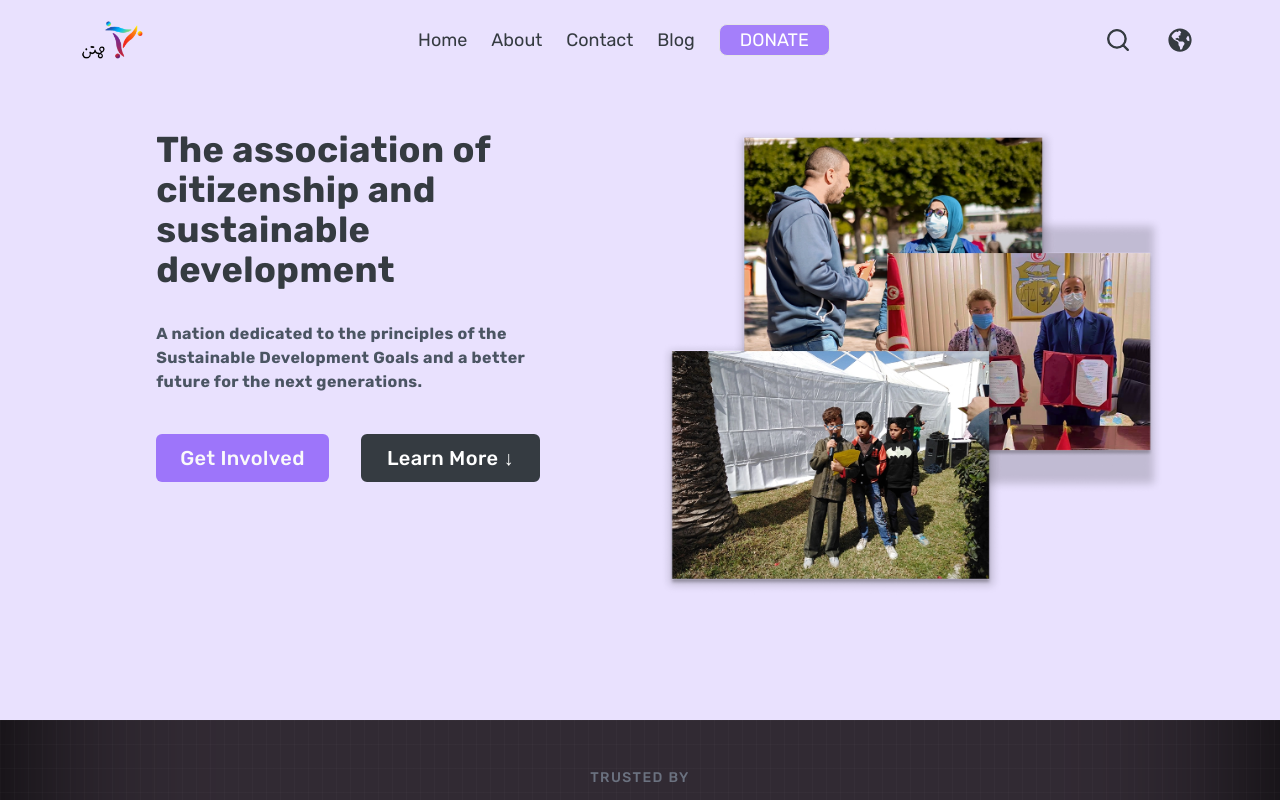
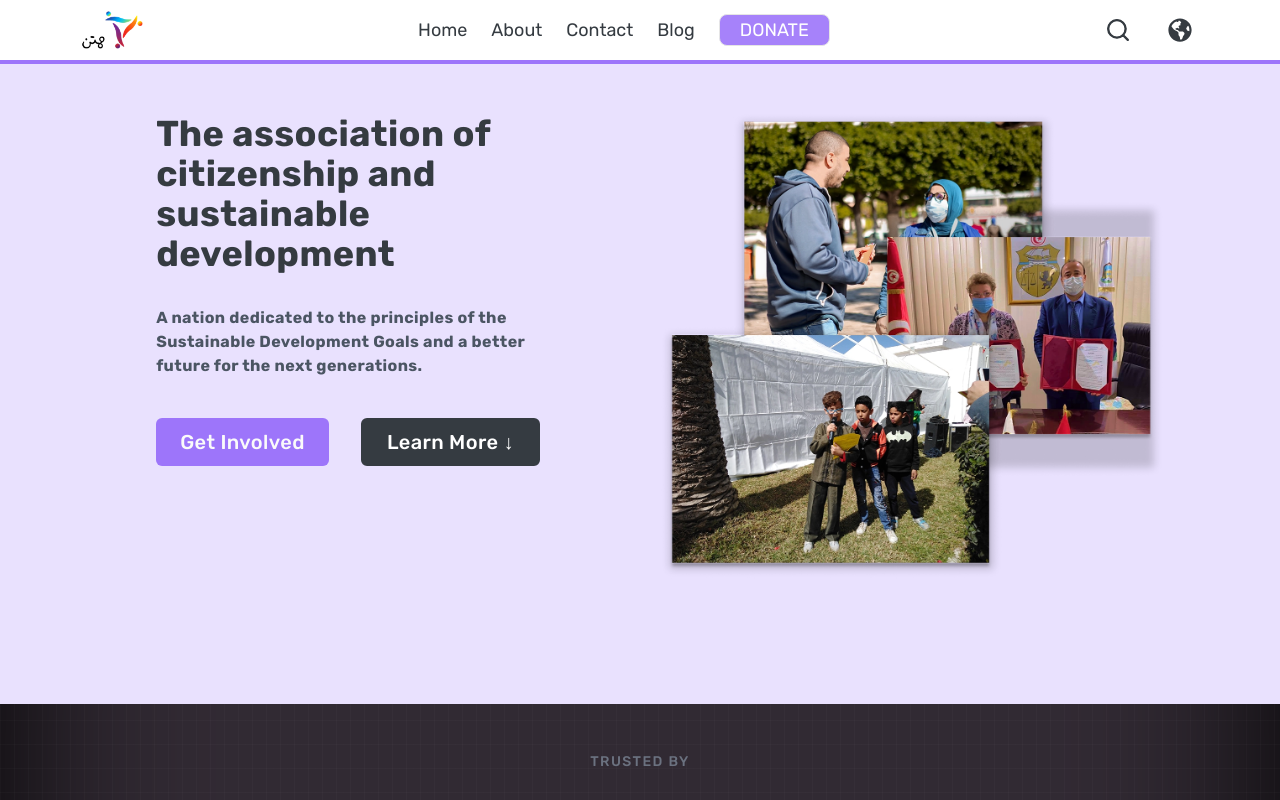
Before and after one commit to NourEssalam/front-momtan, a Next.js app: page / in a window 1280 px wide. Shown: the top 800 px of the page. Built offline with nearby package versions, Linux system fonts and the light colour scheme.

Commit message:
smooth sticky header

```diff
--- a/components/shared-components/Header.tsx
+++ b/components/shared-components/Header.tsx
@@ -16,8 +16,23 @@ import SwitchLanguage from "./SwitchLanguage";
 
 export default function Header() {
   const [open, setOpen] = useState(false);
+  const [sticky, setSticky] = useState("initial");
 
   useEffect(() => {
+    let lastScroll = 0;
+    const handleScroll = () => {
+      if (window.scrollY === 0) {
+        setSticky("initial");
+      } else if (window.scrollY > lastScroll) {
+        setSticky("unset");
+      } else if (window.scrollY < lastScroll) {
+        setSticky("set");
+      }
+
+      lastScroll = window.scrollY - 1;
+    };
+    window.addEventListener("scroll", handleScroll);
+
     if (open) {
       // Use Tailwind's overflow-hidden utility to disable body scroll
       document.body.classList.add("overflow-hidden");
@@ -29,10 +44,19 @@ export default function Header() {
     // Cleanup when component unmounts
     return () => {
       document.body.classList.remove("overflow-hidden");
+      window.removeEventListener("scroll", handleScroll);
     };
   }, [open]);
+
   return (
-    <header className="bg-section relative flex items-center py-5 px-5 md:px-10  lg:px-20 h-16  lg:h-20 w-full justify-between ">
+    <header
+      className={`bg-white flex items-center py-5 px-5 md:px-10  border-b-4 border-b-primary
+     lg:px-20 h-16   w-full justify-between  transition-all duration-700
+     ${sticky === "initial" ? "sticky top-0 opacity-100" : ""}
+
+     ${sticky === "set" ? "sticky top-0 z-20 " : ""}
+     ${sticky === "unset" ? "sticky top-0 opacity-0" : ""}`}
+    >
       <Link href="/" className=" w-16 h-16 lg:w-16 lg:h-16 ">
         <Image
           src="/img/logos/momtan-logo-header.png"
@@ -111,8 +135,6 @@ export default function Header() {
               {menu.name}
             </Link>
           ))}
-        </div>
-
           <Link
             href="/donation"
             className="bg-primary/90 hover:bg-primary text-white uppercase
@@ -120,6 +142,7 @@ export default function Header() {
           >
             Donate
           </Link>
+        </div>
       </nav>
     </header>
   );
```
Lines whose indentation alone changed are shown as unchanged.
